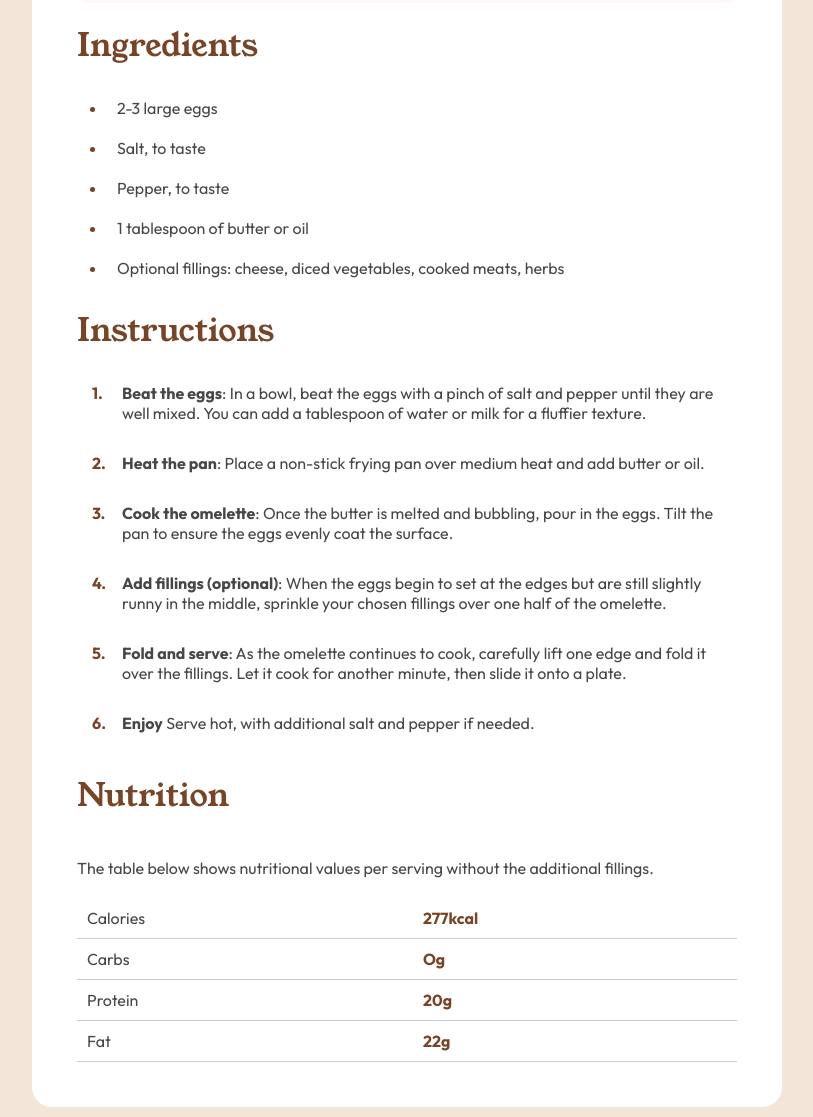
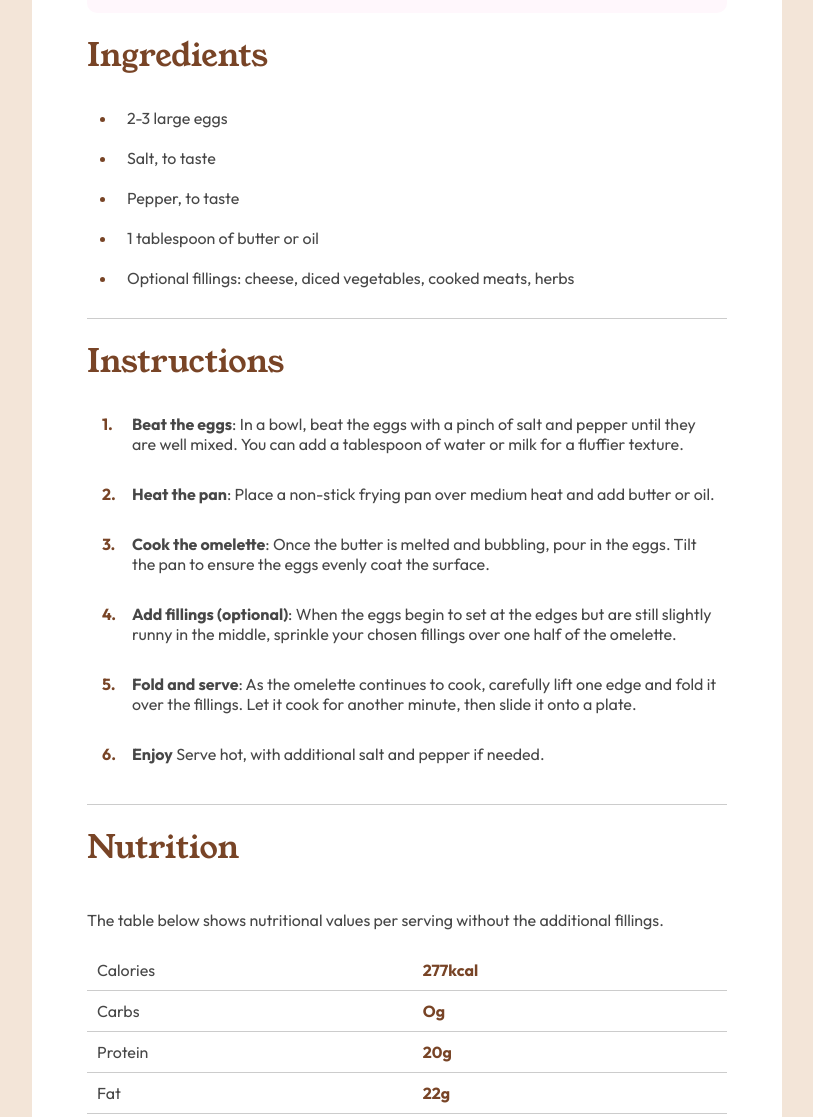
Before and after one commit to Eddiens7/Recipe-page, a plain HTML site: page index.html in a window 1280 px wide. Shown: the part 773-1890 px from the top of the page, without its empty margins (233-1046 px from the left). Drawn offline with Linux system fonts and the light colour scheme.

Commit message:
style fix

```diff
--- a/index.html
+++ b/index.html
@@ -33,6 +33,7 @@
                     <li>Optional fillings: cheese, diced vegetables, cooked meats, herbs</li>
                 </ul>
             </section>
+            <div class="line"></div>
             <section class="instructions">
                 <h2>Instructions</h2>
                 <ol>
@@ -46,6 +47,7 @@
 
                 </ol>
             </section>
+            <div class="line"></div>
             <section class="nutrition">
                 <h2>Nutrition</h2>
                 <p>The table below shows nutritional values per serving without the additional fillings.</p>
--- a/large-screen.css
+++ b/large-screen.css
@@ -6,10 +6,10 @@ body{
 }
 
 main{
-    padding: 20px;
+    padding: 30px;
     border-radius: 20px;
 }
 
 .img{
-    border-radius: 20px;
+    border-radius: 10px;
 }
--- a/style.css
+++ b/style.css
@@ -18,6 +18,11 @@ html, body{
     display: flex;
     align-items: center;
     justify-content: center;
+}
+
+.line{
+    border-bottom: 1px solid #ccc;
+    padding-top: 20px;
 }
 
 .img{
```
